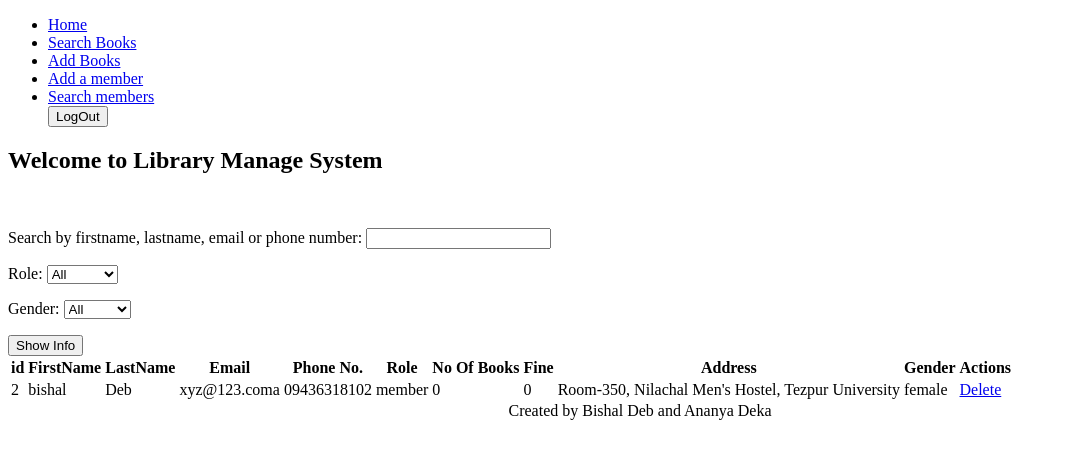
After one commit to itsbgold/LibraryManagementSystem, a PHP site: page /searchmember.php in a window 1280 px wide. The commit adds this page. Shown: the top 459 px of the page, without its empty margins (0-1066 px from the left). Run offline with PHP 8.4, Linux system fonts and the light colour scheme; a user stored in the database is signed in; data comes from the database, SQL or seed files in the repository.

Commit message:
Search and delete user feature added.

```diff
--- a/header.php
+++ b/header.php
@@ -18,13 +18,14 @@ session_start();
             <ul>
                 <li>
                     <a href="index.php">Home</a></li>
-                <li><a href="#">Search Books</a></li>
+                <li><a href="index.php">Search Books</a></li>
                 <?php
                 if (isset($_SESSION["user_id"])) {
                     if ($_SESSION["role"] == "admin") {
                         echo '
                         <li><a href="addbooks.php">Add Books</a></li>
                         <li><a href="register.php">Add a member</a></li>
+                        <li><a href="searchmember.php">Search members</a></li>
                         ';
                     }
 
@@ -41,3 +42,6 @@ session_start();
             </ul>
         </nav>
     </header>
+    <main>
+        <h2>Welcome to Library Manage System</h2>
+        <br>
--- a/register.php
+++ b/register.php
@@ -28,7 +28,7 @@ require "header.php";
         <select name="gender">
             <option value="male"> Male</option>
             <option value="female"> Female</option>
-            <option value="other"> Other</option>
+            <option value="others"> Other</option>
         </select><br>
         <p>Please select role:</p>
         <select name="role">
--- /dev/null
+++ b/searchmember.php
@@ -0,0 +1,114 @@
+<?php
+require "header.php";
+require './includes/dbh.inc.php';
+
+if (!isset($_SESSION["user_id"]) || $_SESSION["role"] !== "admin") {
+    header("Location: index.php");
+    exit();
+}
+?>
+<form action="searchmember.php" method="post">
+    <p>Search by firstname, lastname, email or phone number: <input type="text" name="search"> </p>
+    <p>Role:
+        <select name="role">
+            <option value="all">All</option>
+            <option value="admin">Admin</option>
+            <option value="member">Member</option>
+        </select><br></p>
+    <p>Gender:
+        <select name="gender">
+            <option value="all">All</option>
+            <option value="male">Male</option>
+            <option value="female">Female</option>
+            <option value="others">Others</option>
+        </select><br></p>
+    <button type="submit" name="search-user-submit">Show Info</button>
+</form>
+
+<?php
+$uid = $_SESSION["user_id"];
+$sql = "SELECT * FROM user WHERE user_id != $uid ";
+if (isset($_POST['search-user-submit'])) {
+    $search = $_POST["search"];
+    $role = $_POST["role"];
+    $gender = $_POST["gender"];
+
+    if ($gender != "all") {
+        $sql .= " AND  gender = '$gender' ";
+    }
+    if ($role != "all") {
+        $sql .= " AND  role = '$role' ";
+    }
+    if (!empty($search)) {
+        $sql .= " AND  ( firstname LIKE '%$search%' OR lastname LIKE '%$search%' OR email LIKE '%$search%' OR phone LIKE '%$search%' )";
+    }
+}
+
+if ($result = mysqli_query($conn, $sql)) {
+    if (mysqli_num_rows($result) > 0) {
+        echo "<table>";
+        echo "<tr>";
+        echo "<th>id</th>";
+        echo "<th>FirstName</th>";
+        echo "<th>LastName</th>";
+        echo "<th>Email</th>";
+        echo "<th>Phone No.</th>";
+        echo "<th>Role</th>";
+        echo "<th>No Of Books</th>";
+        echo "<th>Fine</th>";
+        echo "<th>Address</th>";
+        echo "<th>Gender</th>";
+        if (isset($_SESSION["user_id"])) {
+            if ($_SESSION["role"] == "admin") {
+                echo "<th>Actions</th>";
+            }
+        }
+        echo "</tr>";
+        while ($row = mysqli_fetch_array($result)) {
+            echo "<tr>";
+            echo "<td>" . $row['user_id'] . "</td>";
+            echo "<td>" . $row['firstname'] . "</td>";
+            echo "<td>" . $row['lastname'] . "</td>";
+            echo "<td>" . $row['email'] . "</td>";
+            echo "<td>" . $row['phone'] . "</td>";
+            echo "<td>" . $row['role'] . "</td>";
+            echo "<td>" . $row['no_of_books'] . "</td>";
+            echo "<td>" . $row['fine'] . "</td>";
+            echo "<td>" . $row['address'] . "</td>";
+            echo "<td>" . $row['gender'] . "</td>";
+            if (isset($_SESSION["user_id"])) {
+                if ($_SESSION["role"] == "admin" && $_SESSION["user_id"] != $row['user_id']) { ?>
+                    <td><a href="searchmember.php?id=<? echo $row['user_id']; ?>">Delete</a></td>
+<?php }
+            }
+            echo "</tr>";
+        }
+        echo "</table>";
+        mysqli_free_result($result);
+    } else {
+        echo "No records matching your query were found.";
+    }
+} else {
+    echo "ERROR: Could not able to execute the query." . mysqli_error($conn);
+}
+?>
+
+</main>
+<?php
+if (isset($_SESSION["user_id"])) {
+    if ($_SESSION["role"] == "admin") {
+        if (isset($_GET['id'])) {
+            $id = $_GET['id'];
+            if ($_SESSION["user_id"] != $id)
+                mysqli_query($conn, "DELETE from user WHERE user_id = $id ");
+            header("Location: searchmember.php");
+            exit();
+        }
+    }
+}
+
+mysqli_close($conn);
+?>
+<?php
+require "footer.php";
+?>
```
Also changed, not shown: index.php (+0 -36 lines).
